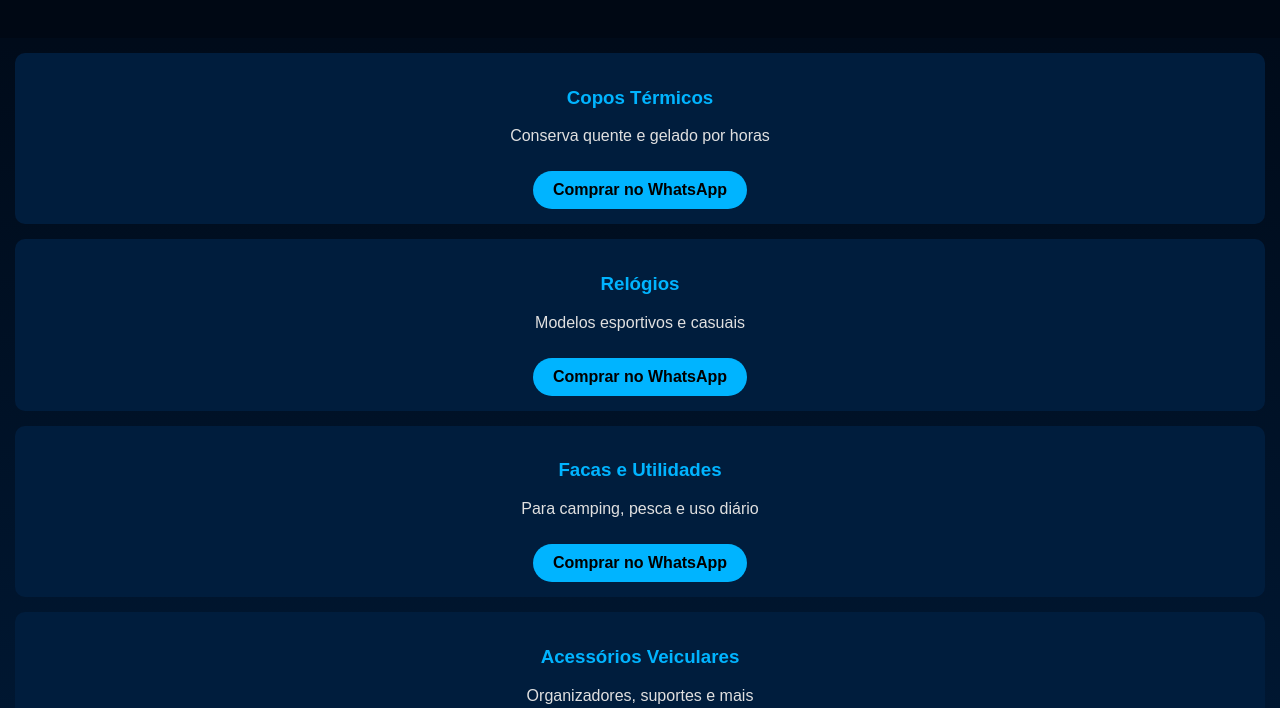
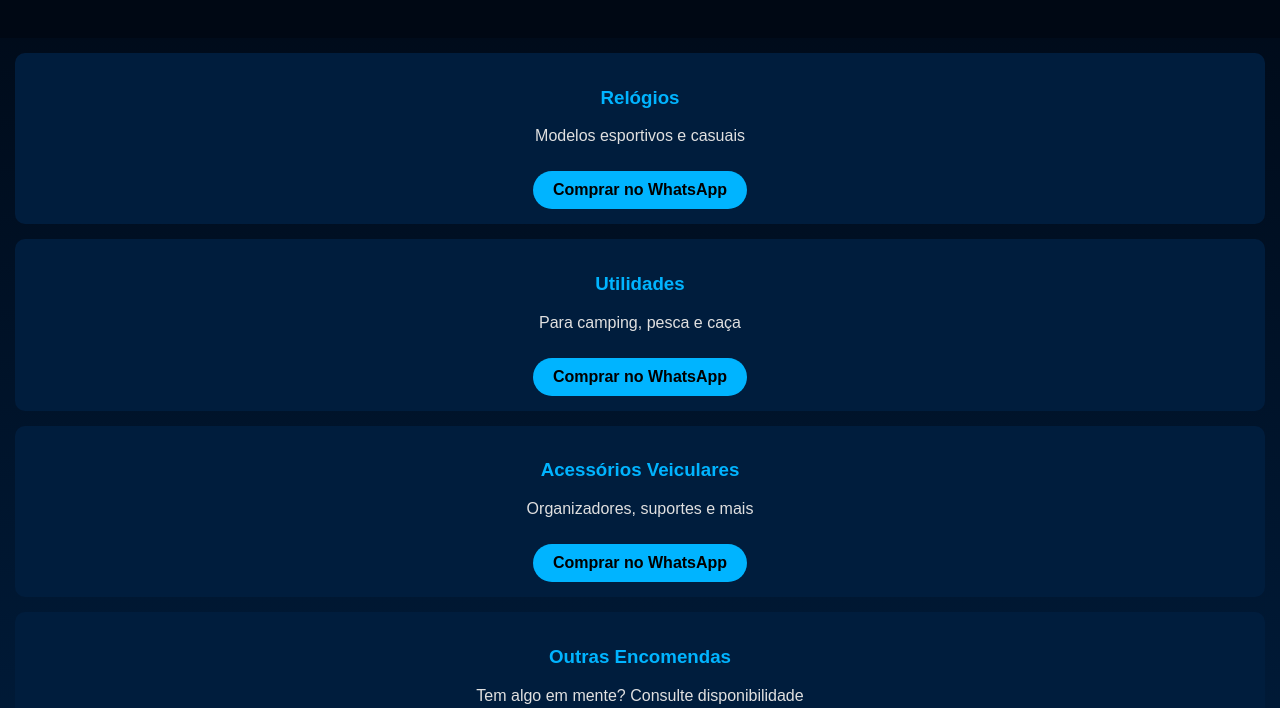
Before and after one commit to controladoresjavalifernando-oss/balieiro-encomendas, a plain HTML site: page outros.html in a window 1280 px wide. Shown: the part 127-835 px from the top of the page. Drawn offline with Linux system fonts and the light colour scheme.

Commit message:
Remove Copos Térmicos and update product details
Removed 'Copo Térmicos' section and updated 'Facas e Utilidades' to 'Utilidades'.

```diff
--- a/outros.html
+++ b/outros.html
@@ -67,14 +67,6 @@
 </header>
 
 <div class="produto">
-  <h3>Copos Térmicos</h3>
-  <p>Conserva quente e gelado por horas</p>
-  <a href="https://wa.me/5517992867014?text=Tenho%20interesse%20em%20Copos%20Térmicos">
-    Comprar no WhatsApp
-  </a>
-</div>
-
-<div class="produto">
   <h3>Relógios</h3>
   <p>Modelos esportivos e casuais</p>
   <a href="https://wa.me/5517992867014?text=Tenho%20interesse%20em%20Relógios">
@@ -83,8 +75,8 @@
 </div>
 
 <div class="produto">
-  <h3>Facas e Utilidades</h3>
-  <p>Para camping, pesca e uso diário</p>
+  <h3>Utilidades</h3>
+  <p>Para camping, pesca e caça</p>
   <a href="https://wa.me/5517992867014?text=Tenho%20interesse%20em%20Facas%20e%20Utilidades">
     Comprar no WhatsApp
   </a>
```
